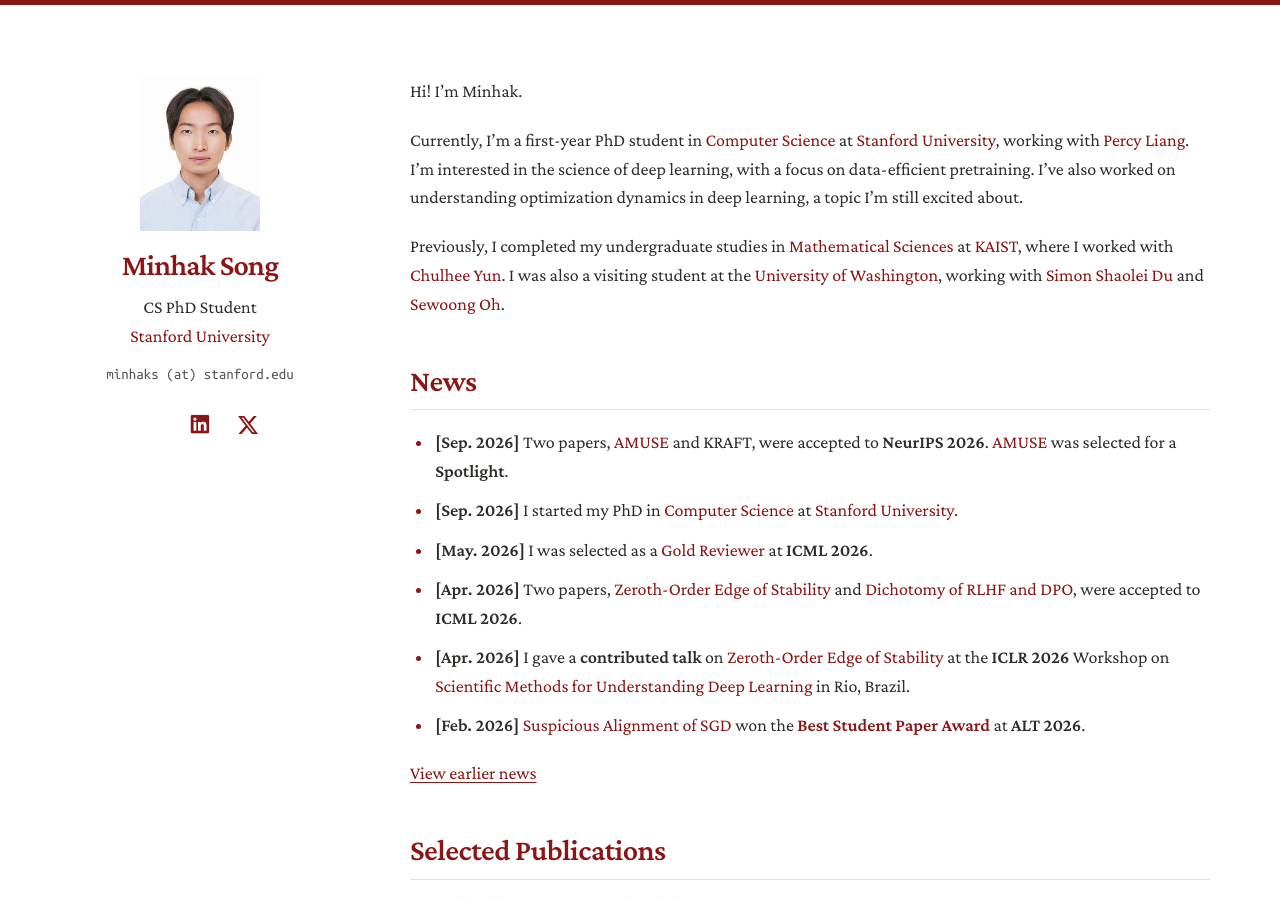
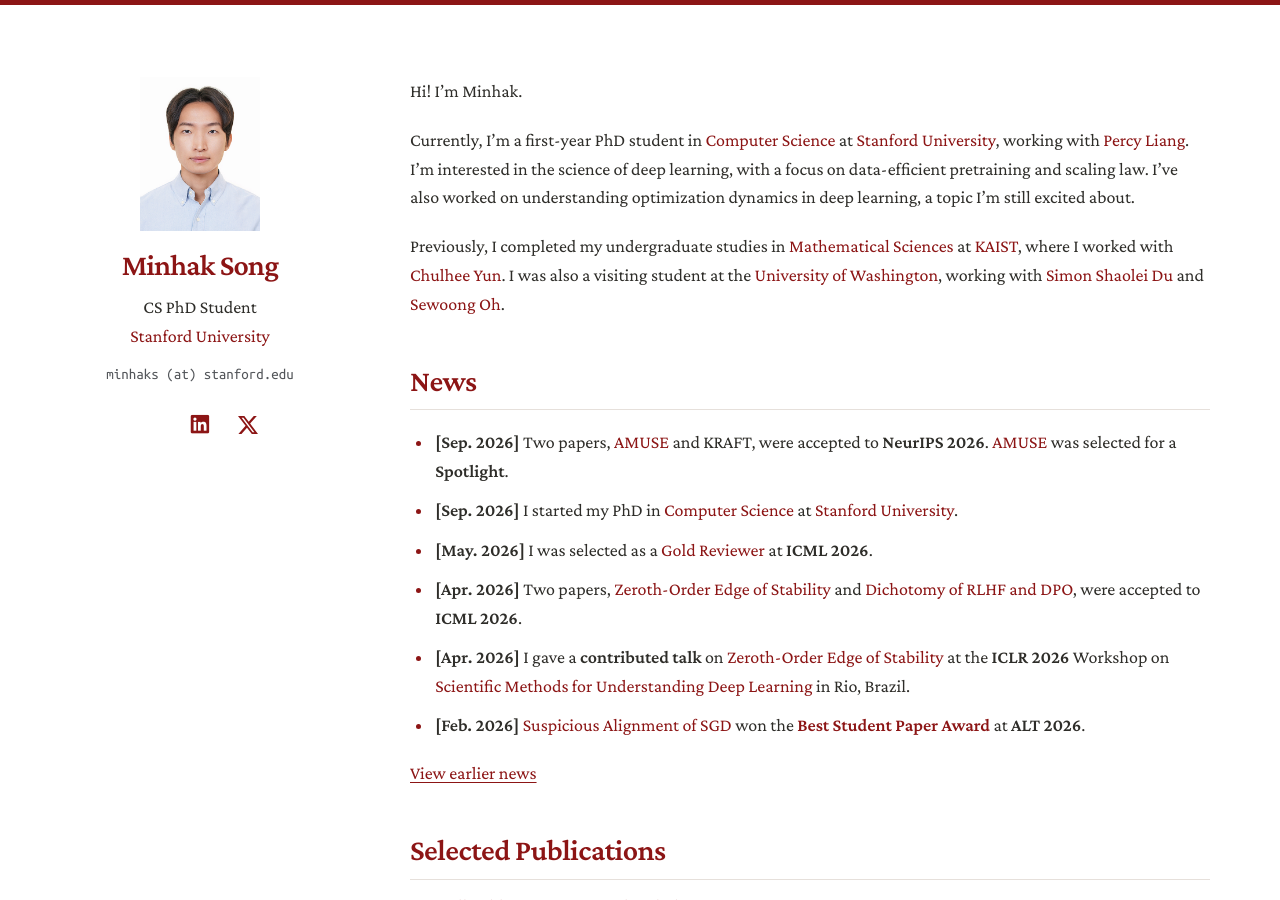
Before and after one commit to songminhak/songminhak.github.io, a Jekyll site: the page built from index.md, in a window 1280 px wide and 900 px high. Built offline with Jekyll 4.4.1, drawn with Linux system fonts in a browser that asks for light colours; nearby versions of some CDN libraries; a style sheet for code colours, icons or effects is not loaded.

Commit message:
update intro

```diff
--- a/index.md
+++ b/index.md
@@ -4,7 +4,7 @@
 
 Hi! I'm Minhak.
 
-Currently, I'm a first-year PhD student in [Computer Science](https://www.cs.stanford.edu/) at [Stanford University](https://www.stanford.edu/), working with [Percy Liang](https://cs.stanford.edu/~pliang/). I'm interested in the science of deep learning, with a focus on data-efficient pretraining. I've also worked on understanding optimization dynamics in deep learning, a topic I'm still excited about.
+Currently, I'm a first-year PhD student in [Computer Science](https://www.cs.stanford.edu/) at [Stanford University](https://www.stanford.edu/), working with [Percy Liang](https://cs.stanford.edu/~pliang/). I'm interested in the science of deep learning, with a focus on data-efficient pretraining and scaling law. I've also worked on understanding optimization dynamics in deep learning, a topic I'm still excited about.
 
 Previously, I completed my undergraduate studies in [Mathematical Sciences](https://mathsci.kaist.ac.kr/home/en/) at [KAIST](https://www.kaist.ac.kr/en/), where I worked with [Chulhee Yun](https://chulheeyun.github.io). I was also a visiting student at the [University of Washington](https://www.washington.edu/), working with [Simon Shaolei Du](https://simonshaoleidu.com/) and [Sewoong Oh](https://homes.cs.washington.edu/~sewoong/).
 
```
